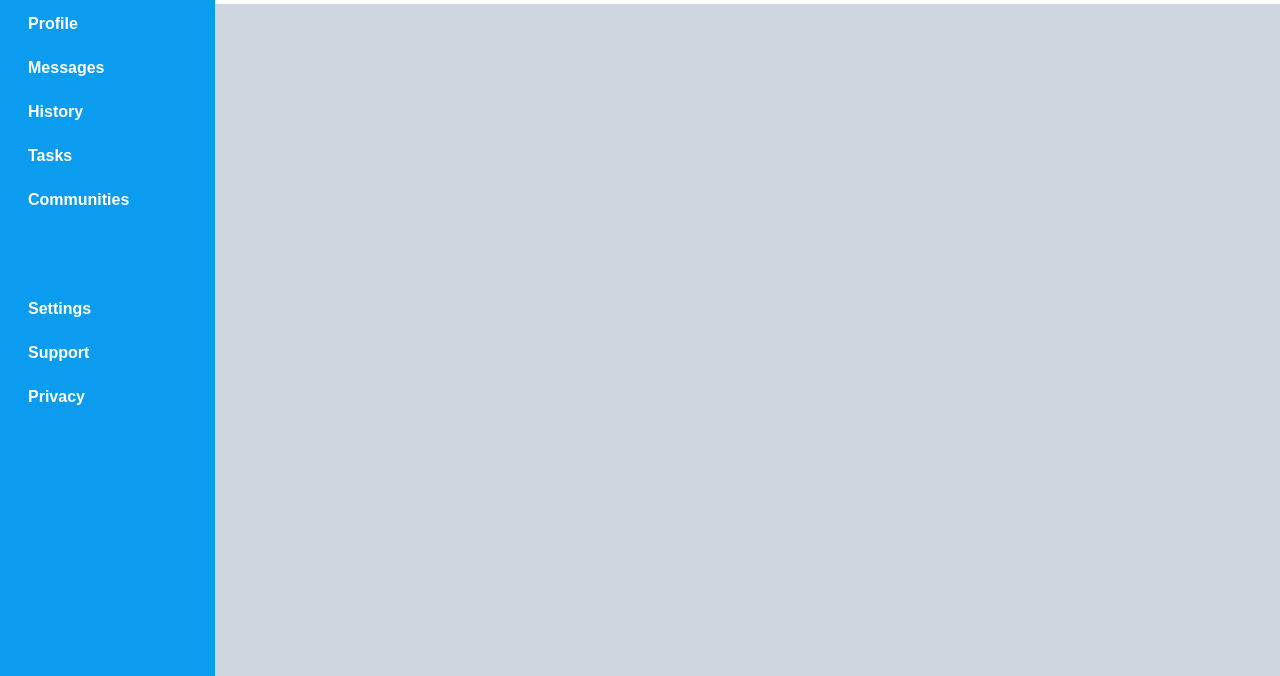
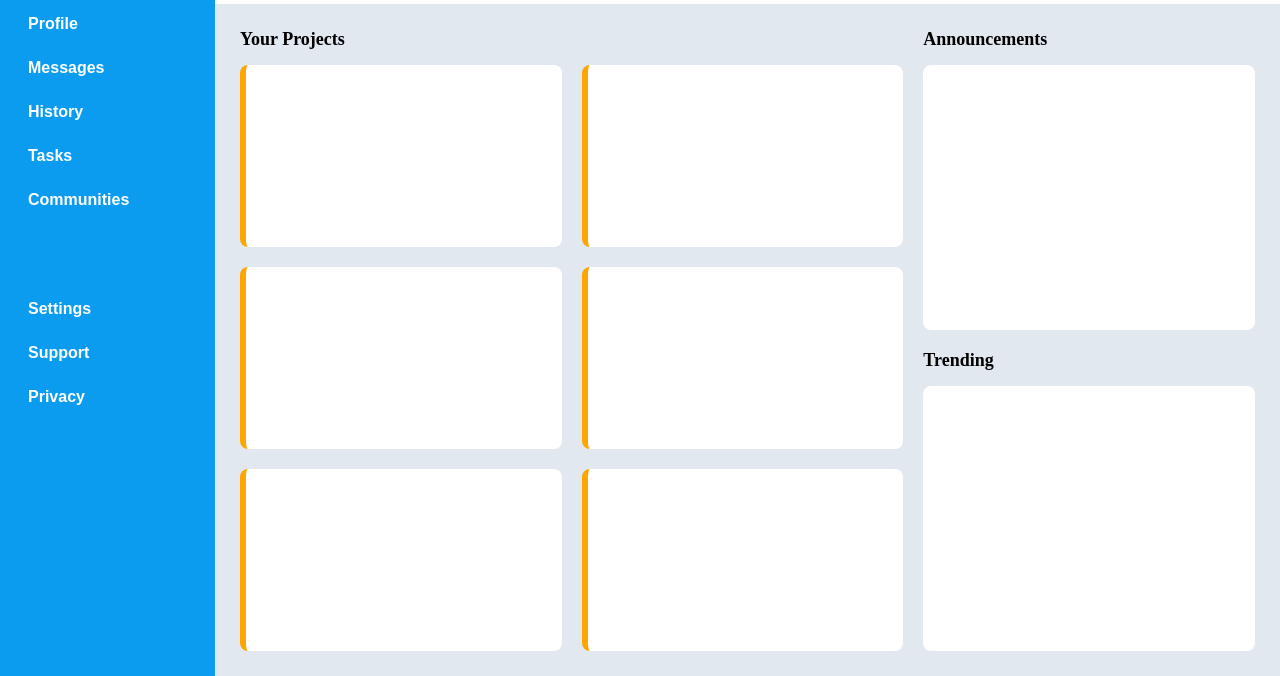
Before and after one commit to Maureesecup/Admin-Dashboard, a plain HTML site: page index.html in a window 1280 px wide. Shown: the part 124-800 px from the top of the page. Drawn offline with Linux system fonts and the light colour scheme.

Commit message:
Added emppty carts and section titles

```diff
--- a/index.html
+++ b/index.html
@@ -51,8 +51,35 @@
 
         </header>
 
-        <main class="middle">
-        </main>
+
+<main class="middle-section">
+
+    <div class="projects-section">
+        <h2>Your Projects</h2>
+
+        <div class="project-grid">
+            <div class="project-card"></div>
+            <div class="project-card"></div>
+            <div class="project-card"></div>
+            <div class="project-card"></div>
+            <div class="project-card"></div>
+            <div class="project-card"></div>
+        </div>
+    </div>
+
+    <div class="right-section">
+
+        <div class="announcements-section">
+            <h2>Announcements</h2>
+
+            <div class="announcement-card"></div>
+        </div>
+
+        <div class="trending-section">
+            <h2>Trending</h2>
+
+            <div class="trending-card"></div>
+        </div>
 
     </div>
 </body>
--- a/styles.css
+++ b/styles.css
@@ -113,3 +113,55 @@
     font-weight: bold;
     cursor: pointer;
 }
+
+.middle-section {
+    display: grid;
+    grid-template-columns: 2fr 1fr;
+    gap: 20px;
+    padding: 25px;
+    background: #e2e8f0;
+}
+
+.projects-section {
+    display: grid;
+    grid-template-rows: auto 1fr;
+    gap: 15px;
+}
+
+.project-grid {
+    display: grid;
+    grid-template-columns: repeat(2, 1fr);
+    grid-template-rows: repeat(3, 1fr);
+    gap: 20px;
+}
+
+.project-card {
+    background: white;
+    border-radius: 8px;
+    min-height: 150px;
+    border-left: 6px solid orange;
+}
+
+.right-section {
+    display: grid;
+    grid-template-rows: 1fr 1fr;
+    gap: 20px;
+}
+
+.announcements-section,
+.trending-section {
+    display: grid;
+    grid-template-rows: auto 1fr;
+    gap: 15px;
+}
+
+.announcement-card,
+.trending-card {
+    background: white;
+    border-radius: 8px;
+    min-height: 150px;
+}
+
+.middle-section h2 {
+    font-size: 18px;
+}
```
